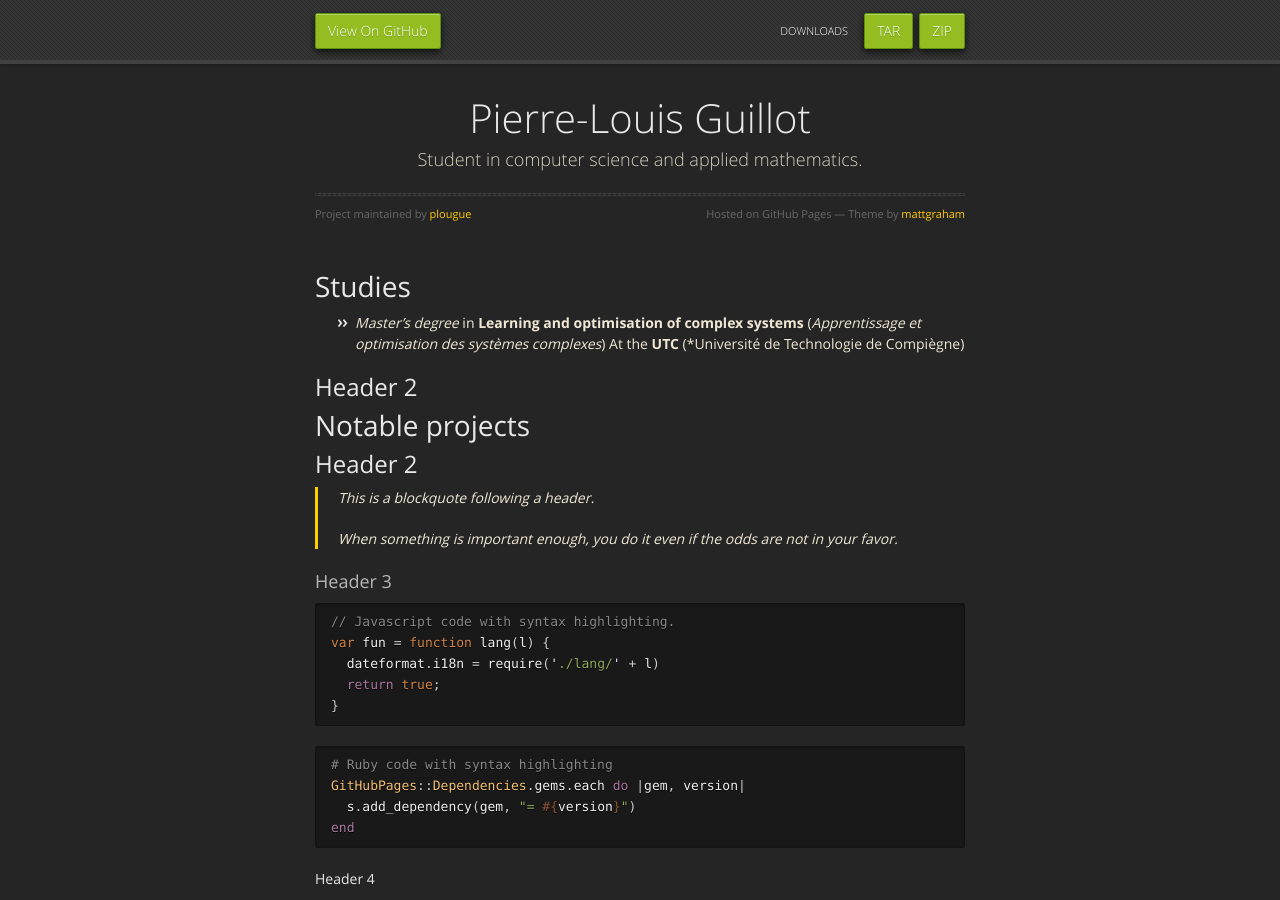
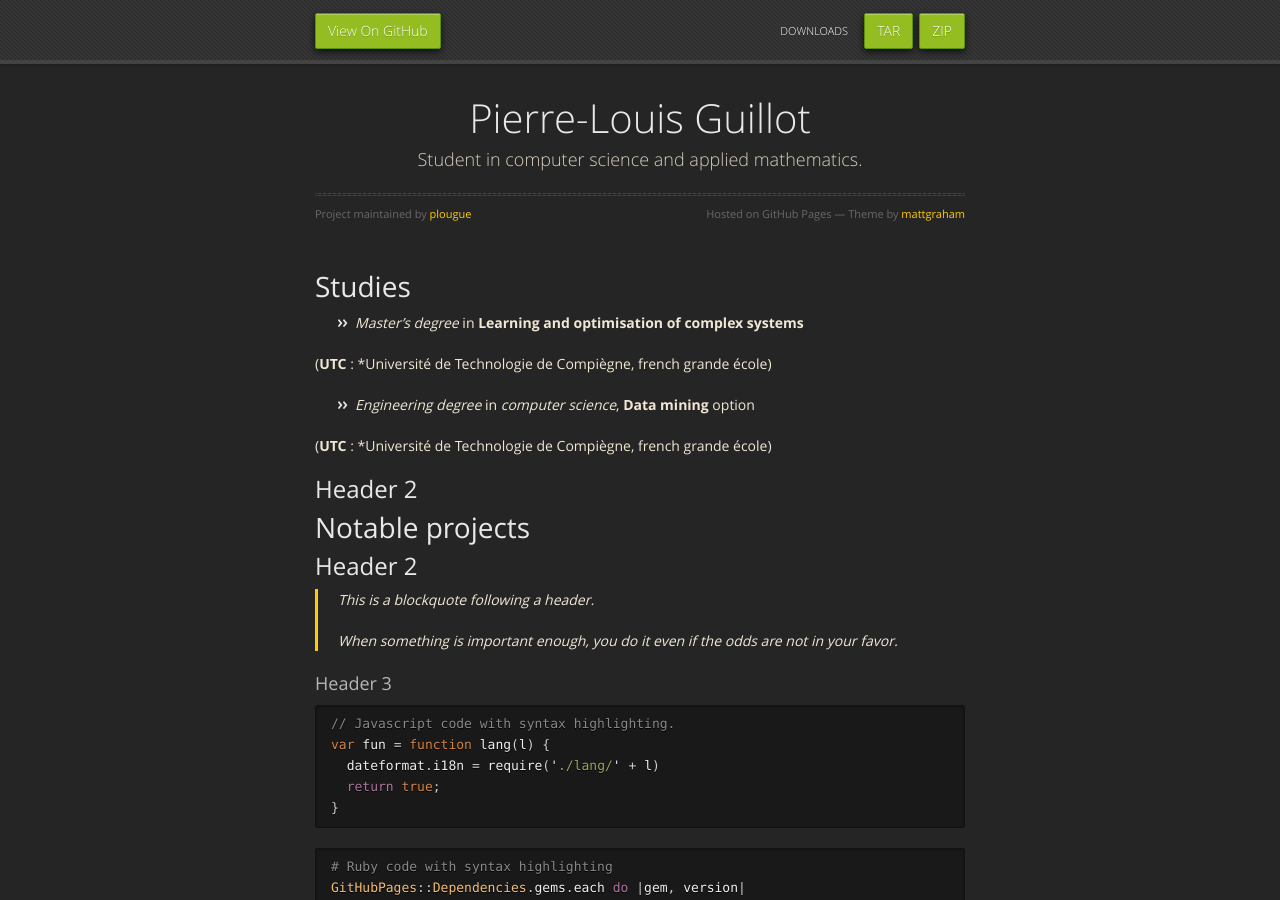
Before and after one commit to plougue/plougue.github.io, a Jekyll site: the page built from index.md, in a window 1280 px wide and 900 px high. Built offline with Jekyll 4.4.1, drawn with Linux system fonts in a browser that asks for light colours; our own code applies the rules of GitHub Pages for plain Markdown files.

Commit message:
Update index.md

```diff
--- a/index.md
+++ b/index.md
@@ -4,10 +4,14 @@ layout: default
 
 # Studies
 
-* *Master's degree* in **Learning and optimisation of complex systems** (*Apprentissage et optimisation des systèmes complexes*)
-At the **UTC** (*Université de Technologie de Compiègne)
+* *Master's degree* in **Learning and optimisation of complex systems**
+
+(**UTC** : *Université de Technologie de Compiègne, french grande école)
+
+* *Engineering degree* in *computer science*, **Data mining** option
 
 
+(**UTC** : *Université de Technologie de Compiègne, french grande école)
 
 ## Header 2
 
```
